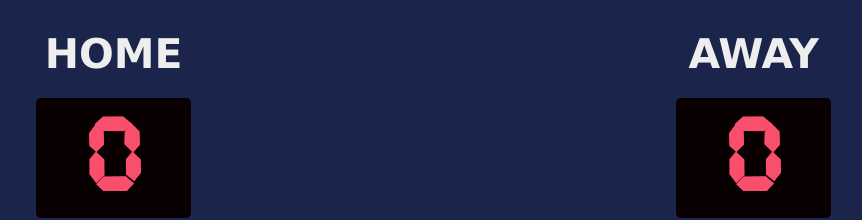
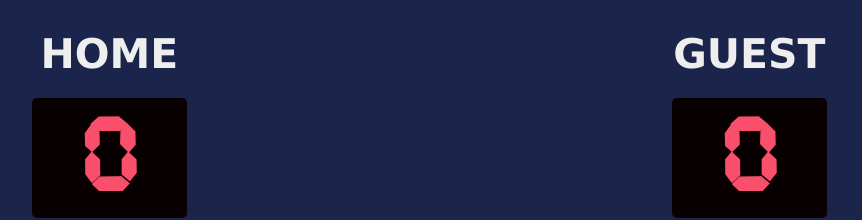
Before and after one commit to sofieberg1/scoreboard, a website built with Vite: page index.html in a window 1280 px wide. Shown: the top 220 px of the page, without its empty margins (207-1069 px from the left). Built offline with nearby package versions, Linux system fonts and the light colour scheme.

Commit message:
update scoreboard 2

```diff
--- a/index.html
+++ b/index.html
@@ -18,7 +18,7 @@
             </div>
 
             <div class="card">
-                <h3 id="title-board">AWAY</h3>
+                <h3 id="title-board">GUEST</h3>
                     <div class="score">
                         <h4 id="guest-score-el">0</h4>
                     </div>
```
